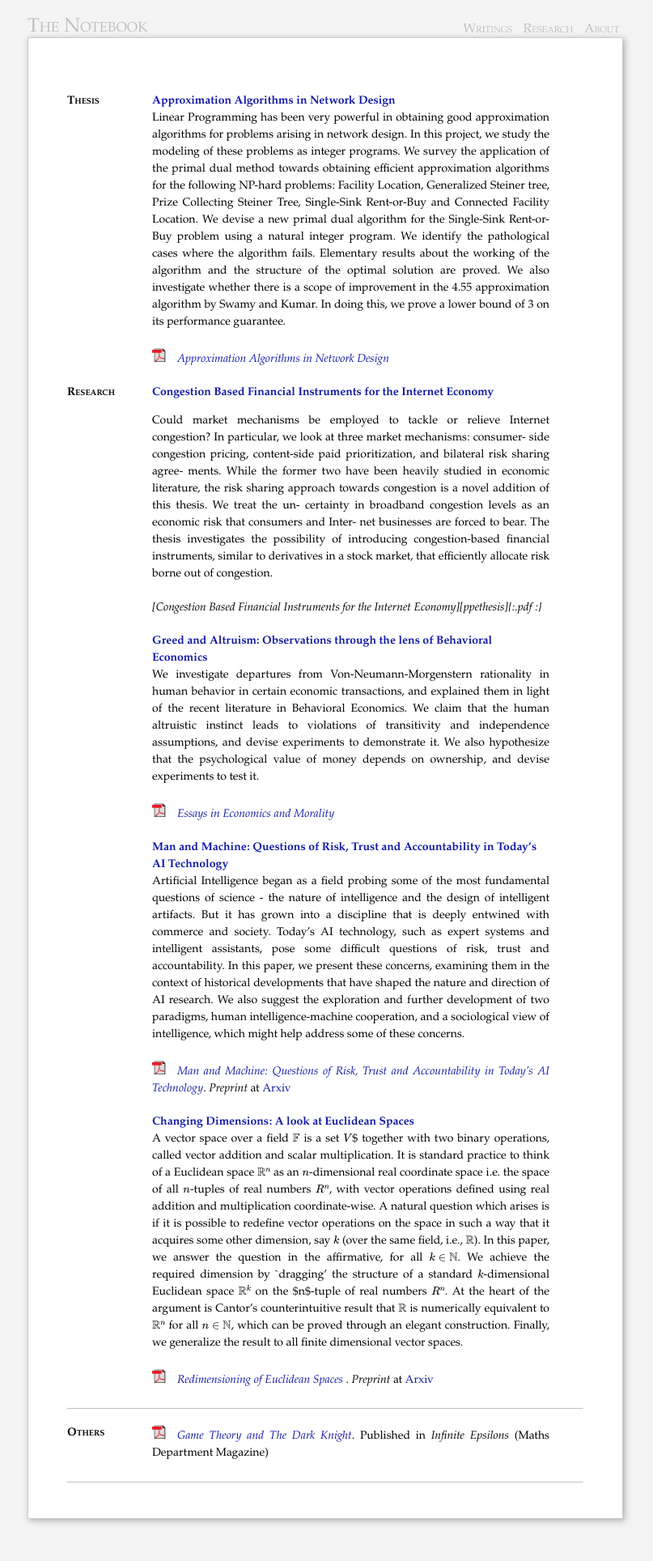
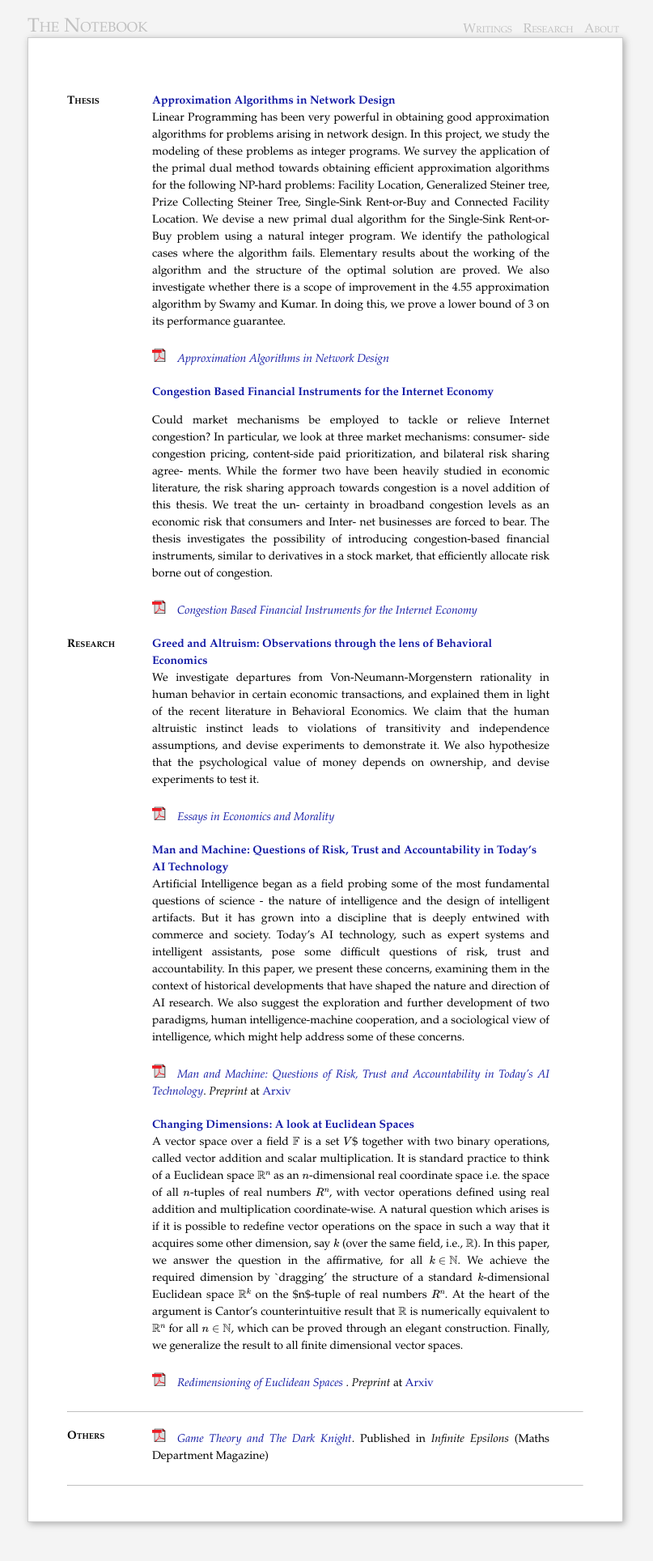
Before and after one commit to piyushahuja/piyushahuja.github.io, a Jekyll site: the page built from work.markdown, in a window 1280 px wide. Shown: the whole page at 81% size, without its empty margins (238-1045 px from the left). Built offline with Jekyll 4.4.1, drawn with Linux system fonts in a browser that asks for light colours; formulas are drawn with MathJax 3; some of the changed lines change nothing that is shown.

Commit message:
ppethesis

```diff
--- a/work.markdown
+++ b/work.markdown
@@ -18,8 +18,6 @@ Thesis
 _[Approximation Algorithms in Network Design][thesis]{:.pdf :}_
 
 
-Research
-=====
 
 [Congestion Based Financial Instruments for the Internet Economy]()
 
@@ -27,6 +25,10 @@ Research
 
 
 _[Congestion Based Financial Instruments for the Internet Economy][ppethesis]{:.pdf :}_
+
+
+Research
+=====
 
 [Greed and Altruism: Observations through the lens of Behavioral Economics]()
 :   We investigate departures from Von-Neumann-Morgenstern rationality in human behavior in certain economic transactions, and explained them in light of the recent literature in Behavioral Economics. We claim that the human altruistic instinct leads to violations of transitivity and independence assumptions, and devise experiments to demonstrate it. We also hypothesize that the psychological value of money depends on ownership, and devise experiments to test it.
@@ -89,7 +91,7 @@ _[Othello and Omkara: Reading Shakespeare in Modern Times][othello]{:.pdf :}_. I
 _[The Problem of Consciousness][yields2]{:.pdf :}_. In _Mind, Machine and Language_. -->
 
 
-
+[ppethesis]: /files/research/ppethesis.pdf
 [thesis]: /files/research/thesis.pdf
 [rbn]: /files/research/economicsandmorality.pdf
 [nus]: /files/research/congestionoption.pdf
```
